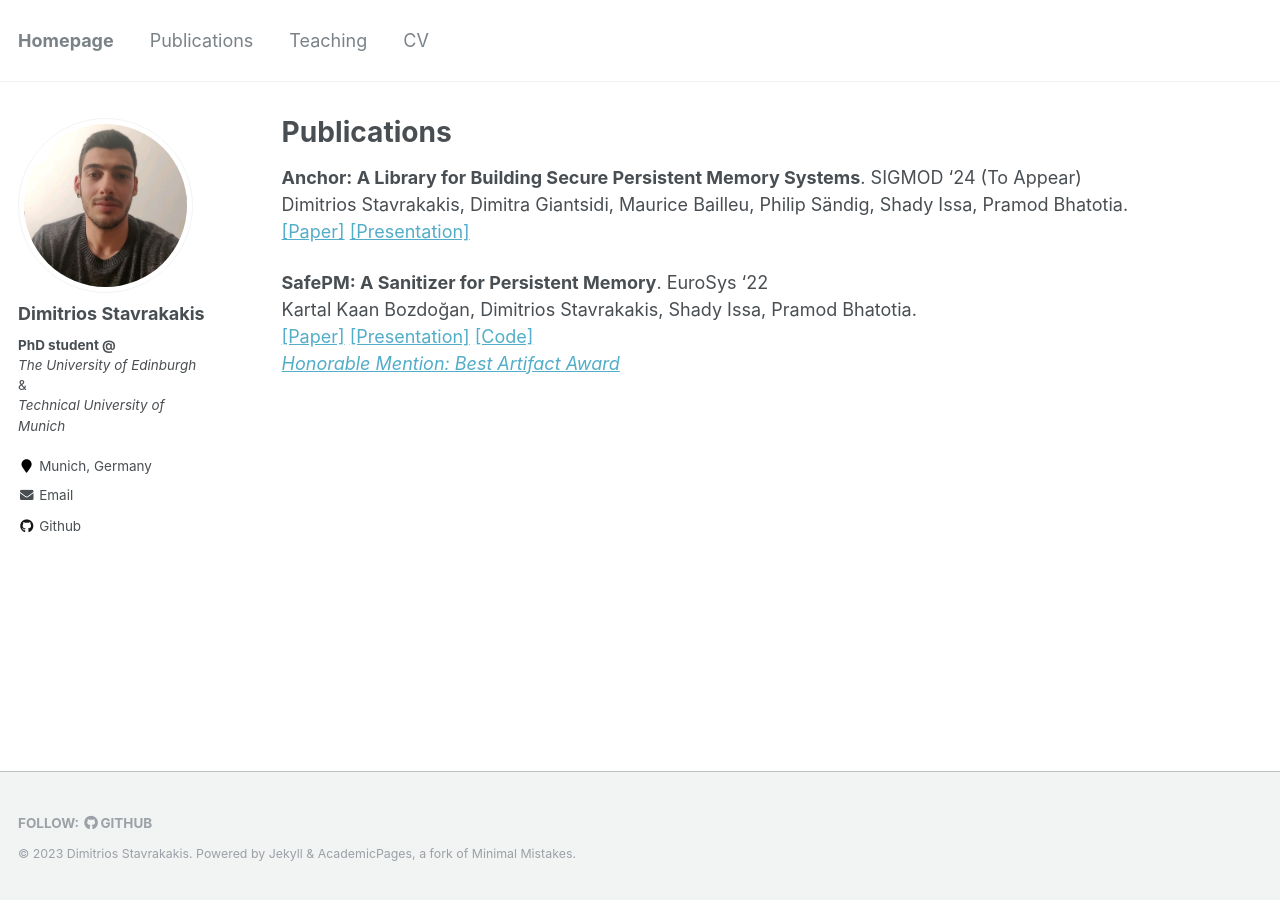
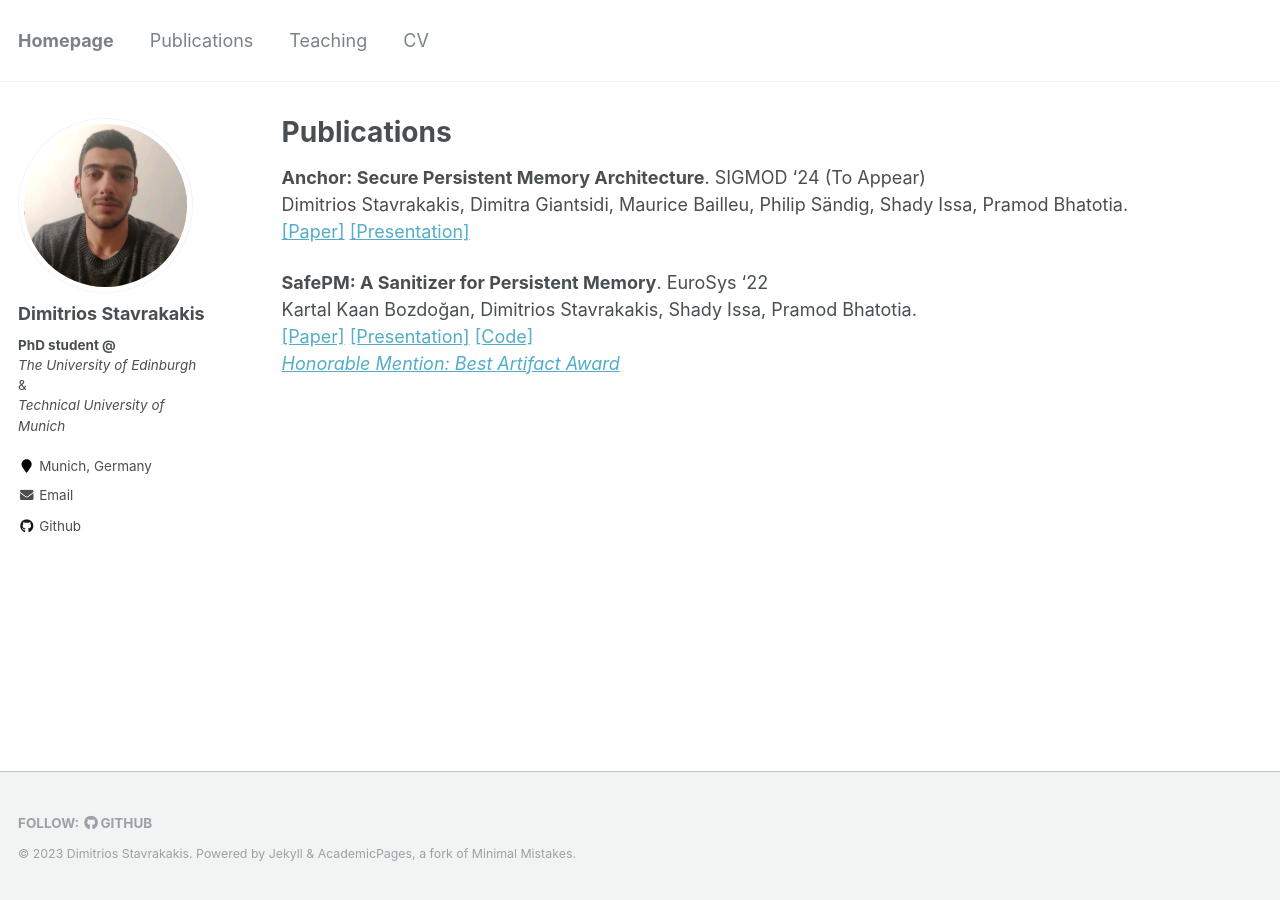
Before and after one commit to dimstav23/dimstav23.github.io, a Jekyll site: the page built from _pages/publications.md, in a window 1280 px wide. Built offline with Jekyll 4.4.1, drawn with Linux system fonts in a browser that asks for light colours.

Commit message:
update Anchor title

```diff
--- a/_pages/publications.md
+++ b/_pages/publications.md
@@ -15,7 +15,7 @@ author_profile: true
   {% include archive-single.html %}
 {% endfor %} -->
 
-__Anchor: A Library for Building Secure Persistent Memory Systems__. SIGMOD '24 (To Appear)  \
+__Anchor: Secure Persistent Memory Architecture__. SIGMOD '24 (To Appear)  \
 Dimitrios Stavrakakis, Dimitra Giantsidi, Maurice Bailleu, Philip Sändig, Shady Issa, Pramod Bhatotia. \
 [[Paper]](https://dimstav23.github.io/publications) [[Presentation]](https://dimstav23.github.io/publications)
 
```
